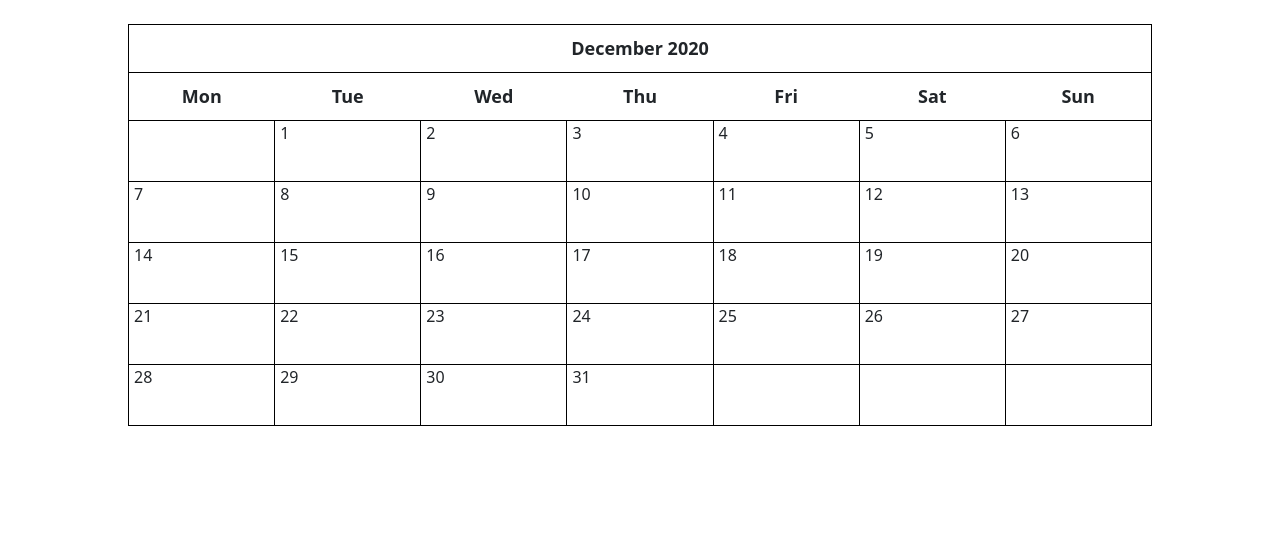
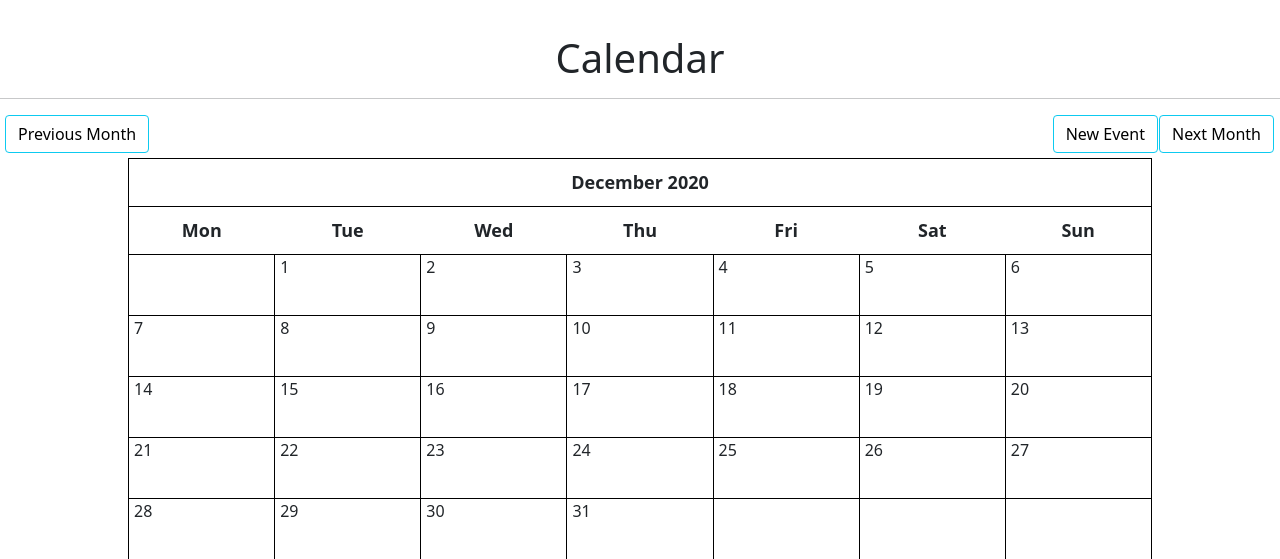
Before and after one commit to encinasj/D_Calendar, a Django app: page / in a window 1280 px wide. Shown: the top 559 px of the page. Run offline with Django 3.2, Linux system fonts and the light colour scheme; data that the repository does not hold is empty; some libraries are stand-ins or nearby versions.

Commit message:
fix months prev and next

```diff
--- a/Calendar/urls.py
+++ b/Calendar/urls.py
@@ -1,18 +1,4 @@
-"""Calendar URL Configuration
-
-The `urlpatterns` list routes URLs to views. For more information please see:
-    https://docs.djangoproject.com/en/3.0/topics/http/urls/
-Examples:
-Function views
-    1. Add an import:  from my_app import views
-    2. Add a URL to urlpatterns:  path('', views.home, name='home')
-Class-based views
-    1. Add an import:  from other_app.views import Home
-    2. Add a URL to urlpatterns:  path('', Home.as_view(), name='home')
-Including another URLconf
-    1. Import the include() function: from django.urls import include, path
-    2. Add a URL to urlpatterns:  path('blog/', include('blog.urls'))
-"""
+#Django
 from django.contrib import admin
 from django.urls import path, include
 
--- a/Dcalendar/models.py
+++ b/Dcalendar/models.py
@@ -1,7 +1,13 @@
 from django.db import models
+from django.urls import reverse
 
 class Event(models.Model):
     title = models.CharField(max_length=200)
     description = models.TextField()
     start_time = models.DateTimeField()
     end_time = models.DateTimeField()
+
+    @property
+    def get_html_url(self):
+        url = reverse('edit_event', args=(self.id,))
+        return f'<a href="{url}">{self.title}<a/>'
--- a/Dcalendar/static/css/styles.css
+++ b/Dcalendar/static/css/styles.css
@@ -17,11 +17,11 @@ body {
   color: black;
   background-color: transparent;
   box-shadow: 0 0 0 0;
-  margin-right: 3px;
+  margin-right: 1px;
 }
 
 .clearfix {
-  margin: 15px;
+  margin: 5px;
 }
 
 .form {
--- a/Dcalendar/templates/cal/base.html
+++ b/Dcalendar/templates/cal/base.html
@@ -14,7 +14,10 @@
   <title>Django Calendar App</title>
 </head>
 <body>
-    <br>
+
+  <br>
+  <h1 class="title">{% block title %}Calendar{% endblock %}</h1>
+  <hr>
   {% block content %}
   {% endblock %}
   <!-- Optional JavaScript -->
--- a/Dcalendar/templates/cal/calendar.html
+++ b/Dcalendar/templates/cal/calendar.html
@@ -1,5 +1,11 @@
 {% extends 'cal/base.html' %}
 
+
 {% block content %}
+    <div class="clearfix">
+        <a class="btn btn-info left" href="{% url 'calendar' %}?{{prev_month}}"> Previous Month </a>
+        <a class="btn btn-info right" href="{% url 'calendar' %}?{{next_month}}"> Next Month </a>
+        <a class="btn btn-info right" href="{% url 'new_event' %}"> New Event </a>
+    </div>
 {{ calendar }}
 {% endblock %}
--- a/Dcalendar/urls.py
+++ b/Dcalendar/urls.py
@@ -1,9 +1,11 @@
+#Django
 from django.urls import path
 
 #ours
 from . import views
 
-app_name='Dcalendar'
 urlpatterns = [
         path('', views.CalendarView.as_view(), name='calendar'),
+        path('new/', views.event, name='new_event'),
+        path('edit/', views.event, name='edit_event'),
     ]
--- a/Dcalendar/utils.py
+++ b/Dcalendar/utils.py
@@ -29,7 +29,6 @@ class Calendar(HTMLCalendar):
 		for d, weekday in theweek:
 			week += self.formatday(d, events)
 		return f'<tr> {week} </tr>'
-
 	# formats a month as a table
 	# filter events by year and month
 	def formatmonth(self, withyear=True):
@@ -38,6 +37,7 @@ class Calendar(HTMLCalendar):
 		cal = f'<table border="0" cellpadding="0" cellspacing="0" class="calendar">\n'
 		cal += f'{self.formatmonthname(self.year, self.month, withyear=withyear)}\n'
 		cal += f'{self.formatweekheader()}\n'
+
 		for week in self.monthdays2calendar(self.year, self.month):
 			cal += f'{self.formatweek(week, events)}\n'
 		return cal
--- a/Dcalendar/views.py
+++ b/Dcalendar/views.py
@@ -1,13 +1,15 @@
 #Django
-from datetime import datetime
-from django.shortcuts import render
-from django.http import HttpResponse
+from datetime import datetime, timedelta, date
+from django.shortcuts import render, get_object_or_404
+from django.http import HttpResponse, HttpResponseRedirect
 from django.views import generic
+from django.urls import reverse
 from django.utils.safestring import mark_safe
-
+import calendar
 #ours
 from .models import Event
 from .utils import Calendar
+from .forms import EventForm
 
 class CalendarView(generic.ListView):
     model = Event
@@ -15,20 +17,44 @@ class CalendarView(generic.ListView):
 
     def get_context_data(self, **kwargs):
         context = super().get_context_data(**kwargs)
-
         #use to day's date  for the calendar
         d = get_date(self.request.GET.get('month', None))
-
         ##instantie our calendar class with to day's year and date
         cal = Calendar(d.year, d.month)
-
         #call the formatmonth method, which return our calendar as a table
         html_cal = cal.formatmonth(withyear=True)
         context['calendar'] = mark_safe(html_cal)
+        context['prev_month'] = prev_month(d)
+        context['next_month'] = next_month(d)
         return context
+
+def prev_month(d):
+    first = d.replace(day=1)
+    prev_month = first - timedelta(days=1)
+    month = 'month=' + str(prev_month.year) + '-' + str(prev_month.month)
+    return month
+
+def next_month(d):
+    days_in_month = calendar.monthrange(d.year, d.month)[1]
+    last = d.replace(day=days_in_month)
+    next_month = last + timedelta(days=1)
+    month = 'month=' + str(next_month.year) + '-' + str(next_month.month)
+    return month
 
 def get_date(req_day):
     if req_day:
         year, month = (int(x) for x in req_day.split('-'))
         return date(year, month, day=1)
     return datetime.today()
+
+def event(request, event_id=None):
+    instance = Event()
+    if event_id:
+        instance = get_object_or_404(Event,pk=event_id)
+    else:
+        instance = Event()
+    form = EventForm(request.POST or None, instance=instance)
+    if request.POST and form.is_valid():
+        form.save()
+        return HttpResponseRedirect(reverse('calendar'))
+    return render(request, 'cal/event.html', {'form':form})
```
Also changed, not shown: Dcalendar/forms.py (added, +20 -0 lines), Dcalendar/templates/cal/event.html (added, +18 -0 lines).
